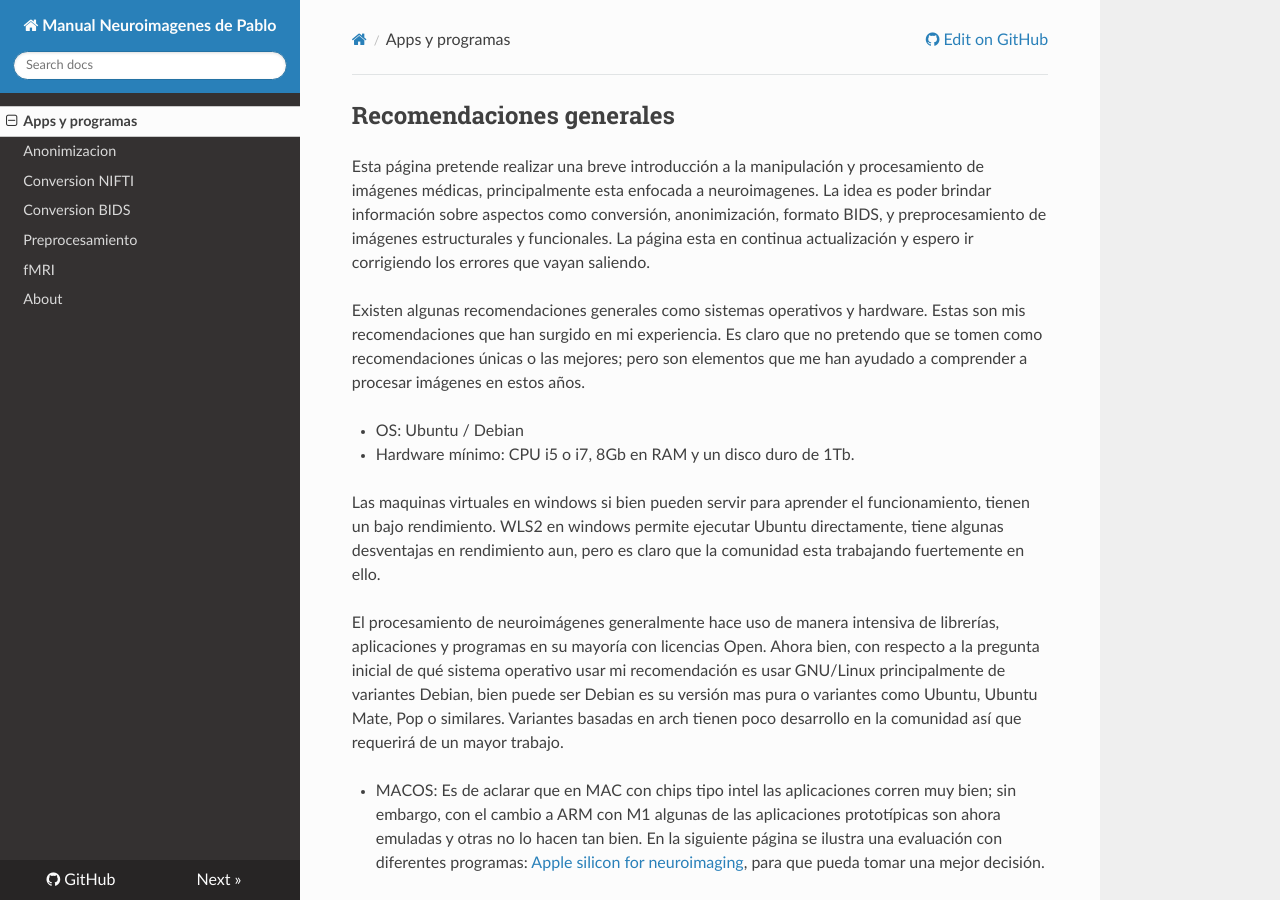
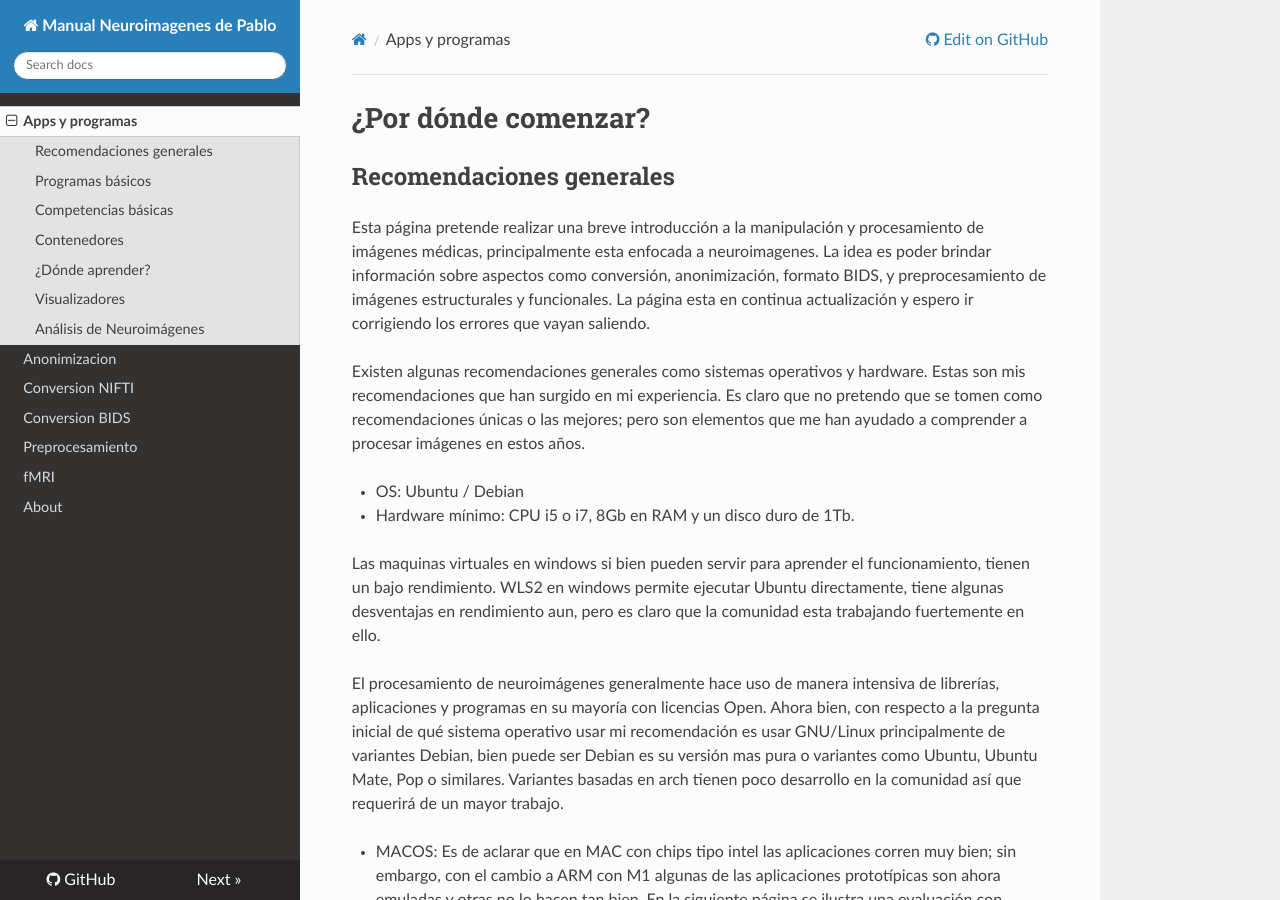
Before and after one commit to pabloreyesg/Scrips-to-MRI, an MkDocs documentation site: the page built from docs/index.md, in a window 1280 px wide and 900 px high. Built offline with MkDocs 1.6.1, drawn with Linux system fonts in a browser that asks for light colours; nearby versions of some CDN libraries.

Commit message:
Update index.md

```diff
--- a/docs/index.md
+++ b/docs/index.md
@@ -1,3 +1,6 @@
+# ¿Por dónde comenzar?
+
+
 ## Recomendaciones generales
 
 Esta página pretende realizar una breve introducción a la manipulación y procesamiento de imágenes médicas, principalmente esta enfocada a neuroimagenes. La idea es poder brindar información sobre aspectos como conversión, anonimización, formato BIDS, y preprocesamiento de imágenes estructurales y funcionales. La página esta en continua actualización y espero ir corrigiendo los errores que vayan saliendo.
```
